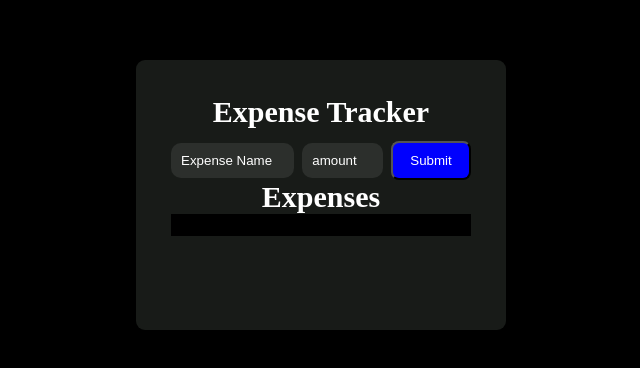
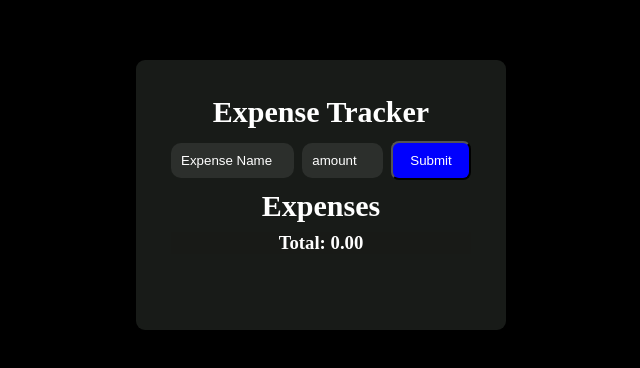
Before and after one commit to animeshtiwari018/JavaScript-Revision, a plain HTML site: page Mini_projects/Expense_tracker/index.html in a window 1280 px wide. Shown: the part 240-608 px from the top of the page, without its empty margins (319-959 px from the left). Drawn offline with Linux system fonts and the light colour scheme.

Commit message:
Added some od the minor ui changes

```diff
--- a/Mini_projects/Expense_tracker/index.html
+++ b/Mini_projects/Expense_tracker/index.html
@@ -26,7 +26,7 @@
         <button id="submit">Submit</button>
       </div>
 
-      <h2>Expenses</h2>
+      <h2 id="expense_heading">Expenses</h2>
       <ul id="expense-list">
         <!-- Expenses will be added Dynamically -->
       </ul>
--- a/Mini_projects/Expense_tracker/style.css
+++ b/Mini_projects/Expense_tracker/style.css
@@ -67,8 +67,22 @@ body {
 }
 
 #total {
-  background-color:;
+  background-color: #181a17;
+  display: flex;
+  justify-content: center;
+  align-items: center;
+  margin-top: 9px;
 }
-#expense-list {
-  v;
+h3 {
+  background-color: #181a17;
+  color: white;
 }
+
+#total-amount {
+  background-color: #181a17;
+  color: white;
+}
+
+#expense_heading {
+  margin-top: 9px;
+}
```
